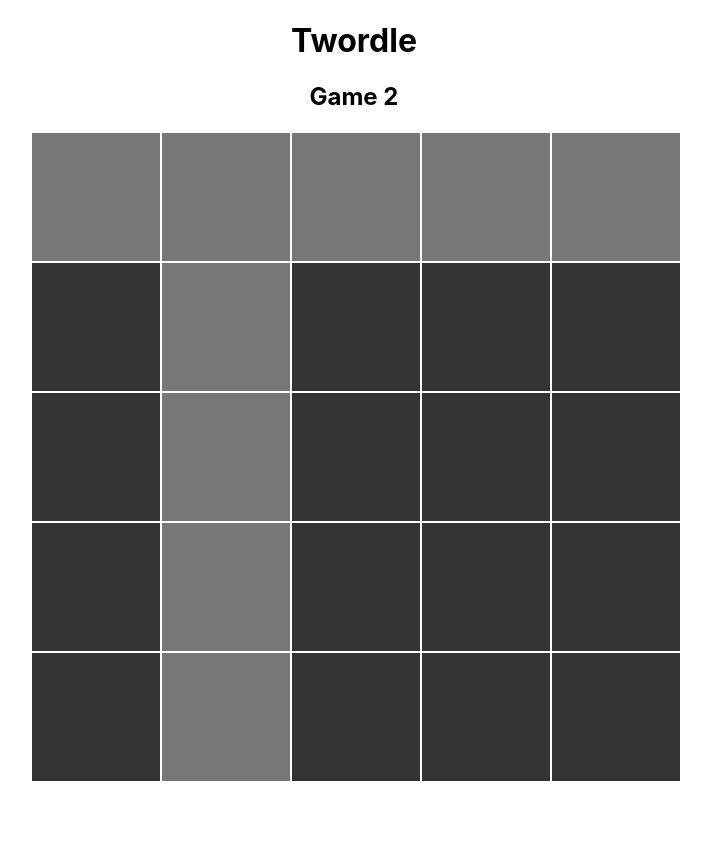
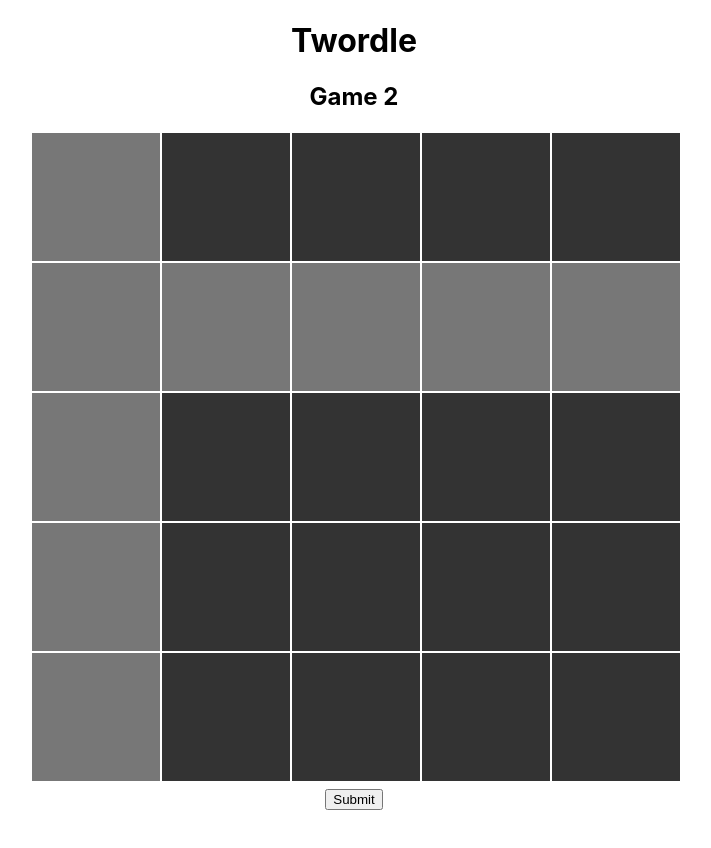
Before and after one commit to lpbattersby/twordle, a React (Create React App) app: page / in a window 1280 px wide. Shown: the top 848 px of the page, without its empty margins (286-997 px from the left). After the commit the page ends 810 px from the top, so only its background shows below. Built offline with nearby package versions, Linux system fonts and the light colour scheme.

Commit message:
add check on submit for correct numbers

```diff
--- a/src/components/TwordleGame/TwordleGame.tsx
+++ b/src/components/TwordleGame/TwordleGame.tsx
@@ -3,29 +3,54 @@
 import TwordleGrid from "../TwordleGrid/TwordleGrid";
 import GenerateGameTileProps from "../../utils/GenerateGameTileProps";
 import TwordleTile from "../TwordleTile/TwordleTile";
-import React from "react";
+import React, { useContext, useState } from "react";
+import AppContext from "../AppContext";
 
 function TwordleGame() {
+  const { currentGuessGrid } = useContext(AppContext)!;
   const gameNumber = Math.abs(new Date().getDate() - new Date(process.env.REACT_APP_INITIAL_DATE!).getDate()) + 1;
-
   const words = Games[gameNumber];
   const gameGrid = GenerateGame(words[0], words[1]);
+
+  console.log(words);
+
+  const [ tileProps, setTileProps ] = useState(GenerateGameTileProps(gameGrid))
+
+  const handleSubmit = () => {
+    const newTileProps = tileProps.map((row) => row.map((tile) => ({...tile})));
+
+    for (const row of newTileProps){
+      for (const tile of row){
+        const lettersMatch = gameGrid[tile.coordinates[0]][tile.coordinates[1]] === currentGuessGrid[tile.coordinates[0]][tile.coordinates[1]]
+        if(lettersMatch) {
+          tile.tileType = "correct-place";
+        }
+      }
+    }
+
+    console.log(newTileProps);
+    setTileProps(newTileProps);
+  };
 
   return (
     <div>
       <h2>Game {gameNumber}</h2>
       <TwordleGrid>
-        {GenerateGameTileProps(gameGrid).map((row, index) => {
+        {tileProps.map((row, index1) => {
             return (
-              row.map((tileProps, index) => {
+              row.map((tileProps, index2) => {
                 return (
-                  <TwordleTile key={index} disabled={tileProps.disabled} isInput={tileProps.isInput} coordinates={tileProps.coordinates}/>
+                  <TwordleTile
+                    key={`${index1},${index2}`}
+                    {...tileProps}
+                  />
                 )
               })
             )
         }
           )}
       </TwordleGrid>
+      <button onClick={() => handleSubmit()}>Submit</button>
     </div>
   );
 }
--- a/src/components/TwordleGrid/TwordleGrid.css
+++ b/src/components/TwordleGrid/TwordleGrid.css
@@ -1,6 +1,6 @@
 .TwordleGrid {
     width: 100vw;
-    height: 100vw;
+    margin: 5px 0px;
     font-size: 9vw;
     display: grid;
     grid-template-columns: 10vw 10vw 10vw 10vw 10vw;
--- a/src/components/TwordleTile/TwordleTile.css
+++ b/src/components/TwordleTile/TwordleTile.css
@@ -14,7 +14,7 @@
     margin: 0;
     padding: 0;
     border: 0;
-    background: inherit;
+    background-color: transparent;
     top: 0;
     text-align: inherit;
     font-size: inherit;
--- a/src/components/TwordleTile/TwordleTile.tsx
+++ b/src/components/TwordleTile/TwordleTile.tsx
@@ -1,25 +1,20 @@
-import React, { ChangeEvent, useContext, useState } from 'react';
+import React, { ChangeEvent, useContext, useEffect, useState } from 'react';
 import './TwordleTile.css';
 import AppContext from "../AppContext";
 
-type States = "correct-place" | "wrong-place" | "incorrect" | "input";
+type TileType = "correct-place" | "wrong-place" | "incorrect";
 
 export interface TwordleTileProps extends React.HTMLProps<any> {
   disabled : boolean,
   isInput : boolean,
-  state: States,
+  tileType: TileType,
   coordinates: number[]
 }
 
-const TwordleTile = ({ state, disabled, isInput, coordinates }: TwordleTileProps) => {
-  const [ letter, setLetter ] = useState("");
-  const { currentGuessGrid, setCurrentGuessGrid } = useContext(AppContext)!;
-
-  const backgroundColor = () => {
+const getBackgroundColor = (isInput: boolean, state: TileType) => {
   if (!isInput) {
     return "#333333";
   }
-    else {
   switch (state) {
     case "correct-place":
       return "#0c7a30";
@@ -28,8 +23,16 @@
     case "wrong-place":
       return "#c58c0c";
   }
-    }
 };
+
+const TwordleTile = ({ tileType, disabled, isInput, coordinates }: TwordleTileProps) => {
+  const [ letter, setLetter ] = useState("");
+  const { currentGuessGrid, setCurrentGuessGrid } = useContext(AppContext)!;
+  const [ color, setColor ] = useState("#333333");
+
+  useEffect(() => {
+    setColor(getBackgroundColor(isInput, tileType));
+  }, [tileType, isInput]);
 
   const handleOnChange = (e: ChangeEvent<HTMLInputElement>) => {
     setLetter(e.target.value);
@@ -39,7 +42,7 @@
   };
 
   return (
-    <div className="TwordleTile" style={{backgroundColor: backgroundColor()}}>
+    <div className="TwordleTile" style={{backgroundColor: color}}>
       {isInput && !disabled ?
         <input
           className={"TwordleTileInput"}
--- a/src/utils/GenerateGame.ts
+++ b/src/utils/GenerateGame.ts
@@ -11,13 +11,13 @@
         break;
       }
     }
-
+    console.log(word1Index, word2Index)
     return [word1Index, word2Index];
   }
 
   const [ word1Row, word2Column ] = FindCommonLetterIndices();
 
-  const GenerateGameGrid = (word1Row: number, word2Column: number) => {
+  const GenerateGameGrid = (word2Column: number, word1Row: number) => {
     let gameGrid: string[][] = [
       ["", "", "", "", ""],
       ["", "", "", "", ""],
@@ -28,17 +28,17 @@
     ];
 
     for (let i in word1.split("")){
-      gameGrid[word1Row][i] = word1[i]
+      gameGrid[word2Column][i] = word1[i]
     }
 
     for (let i in word2.split("")){
-      gameGrid[i][word2Column] = word2[i]
+      gameGrid[i][word1Row] = word2[i]
     }
 
     return gameGrid;
   }
 
-  return GenerateGameGrid(word1Row, word2Column);
+  return GenerateGameGrid(word2Column, word1Row);
 }
 
 export default GenerateGame;
--- a/src/utils/GenerateGameTileProps.tsx
+++ b/src/utils/GenerateGameTileProps.tsx
@@ -7,10 +7,10 @@
     tileProps.push([]);
     for (let c = 0; c < 5; c++){
       if (gameGrid[r][c] !== ""){
-        tileProps[r].push({ disabled: false, coordinates: [r, c], state: "incorrect", isInput: true });
+        tileProps[r].push({ disabled: false, coordinates: [r, c], tileType: "incorrect", isInput: true });
       }
       else {
-        tileProps[r].push({ disabled: false, coordinates: [r, c], state: "incorrect", isInput: false });
+        tileProps[r].push({ disabled: false, coordinates: [r, c], tileType: "incorrect", isInput: false });
       }
     }
   }
```
Lines whose indentation alone changed are shown as unchanged.
